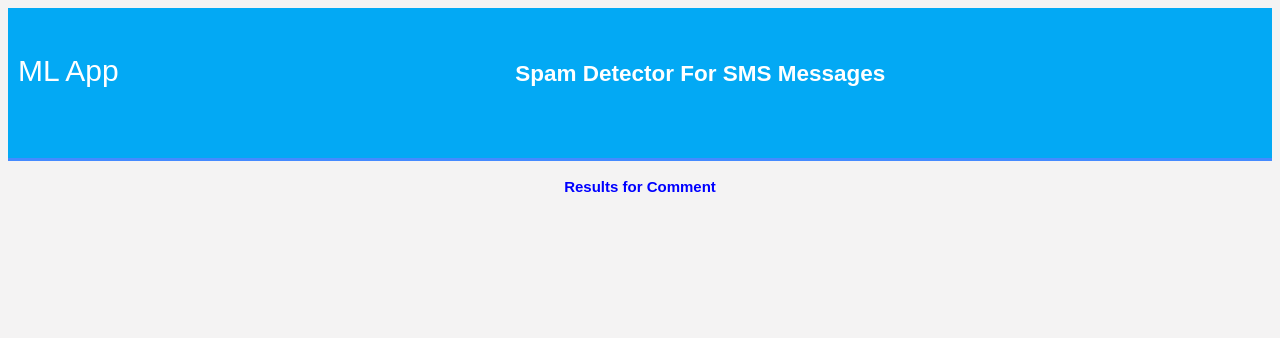
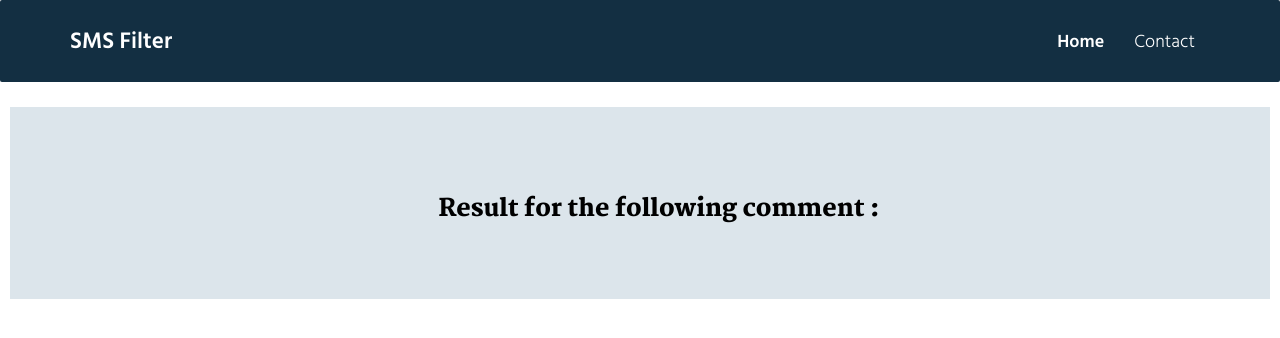
Before and after one commit to divyeshvala/Message-Filter, a Flask app: template templates/result.html in a window 1280 px wide. Shown: the top 338 px of the page. Run offline with Flask 2, Linux system fonts and the light colour scheme; the template is opened without the code that fills it, so the values that code supplies are empty.

Commit message:
Result page has been updated with new design

```diff
--- a/app.py
+++ b/app.py
@@ -49,7 +49,7 @@
 		vect = cv.transform(data).toarray()
 		print(vect)
 		my_prediction = clf.predict(vect)
-	return render_template('result.html',prediction = my_prediction)
+	return render_template('result.html', prediction = my_prediction, message=message)
 
 if __name__ == '__main__':
 	app.run(debug=True)
--- a/templates/index.html
+++ b/templates/index.html
@@ -69,7 +69,7 @@
       </div>
     <!-- app content starts here -->
 
-    <<!-- SMS form starts here -->
+    <!-- SMS form starts here -->
       <div id="check" class="section-container contact-container">
         <div class="container">
           <div class="row">
@@ -97,7 +97,7 @@
           </div>
         </div>
       </div>
-    <<!-- SMS form ends here -->
+    <!-- SMS form ends here -->
 
     <!-- About project section starts here -->
     <div class="section-container about-container">
--- a/templates/result.html
+++ b/templates/result.html
@@ -2,28 +2,72 @@
 <html>
   <head>
     <title></title>
-    <link
+    <!--link
       rel="stylesheet"
       type="text/css"
       href="{{ url_for('static', filename='css/styles.css') }}"
-    />
+    /-->
+
+    <link href="../static/css/home_styles.css" rel="stylesheet" />
   </head>
   <body>
+    <!-- header starts here -->
     <header>
+      <nav class="navbar navbar-default active">
+        <div class="container">
+          <div class="navbar-header">
+            <button
+              type="button"
+              class="navbar-toggle collapsed"
+              data-toggle="collapse"
+              data-target="#navbar-collapse"
+              aria-expanded="false"
+            >
+              <span class="sr-only">Toggle navigation</span>
+              <span class="icon-bar"></span>
+              <span class="icon-bar"></span>
+              <span class="icon-bar"></span>
+            </button>
+            <a class="navbar-brand" href="./index.html" title="">
+              <!-- img src="./assets/images/mashup-icon.svg" class="navbar-logo-img" alt="" -->
+              <b>SMS Filter</b>
+            </a>
+          </div>
+
+          <div class="collapse navbar-collapse" id="navbar-collapse">
+            <ul class="nav navbar-nav navbar-right">
+              <li>
+                <a href="./index.html" title=""><b>Home</b></a>
+              </li>
+              <li><a href="#" title="">Contact</a></li>
+            </ul>
+          </div>
+        </div>
+      </nav>
+    </header>
+    <!-- header ends here -->
+
+    <!-- result starts here -->
+    <div
+      class="section-container contact-container"
+      style="margin-left: 10px; margin-right: 10px"
+    >
       <div class="container">
-        <div id="brandname">ML App</div>
-        <h2>Spam Detector For SMS Messages</h2>
+        <div class="row">
+          <div class="col-xs-12 col-md-12">
+            <div class="">
+              <h3 class="text-center">Result for the following comment :</h3>
+              <p class="text-center" style="color: #000">{{ message }}</p>
+            </div>
+            {% if prediction == 1%}
+            <h3 class="text-center" style="color: red">Spam</h3>
+            {% elif prediction == 0%}
+            <h3 class="text-center" style="color: blue">Not a Spam.</h3>
+            {% endif %}
+          </div>
+        </div>
       </div>
-    </header>
-    <p style="color: blue; font-size: 20; text-align: center">
-      <b>Results for Comment</b>
-    </p>
-    <div class="results">
-      {% if prediction == 1%}
-      <h2 style="color: red">Spam</h2>
-      {% elif prediction == 0%}
-      <h2 style="color: blue">Not a Spam (It is a Ham)</h2>
-      {% endif %}
     </div>
+    <!-- result ends here -->
   </body>
 </html>
```
